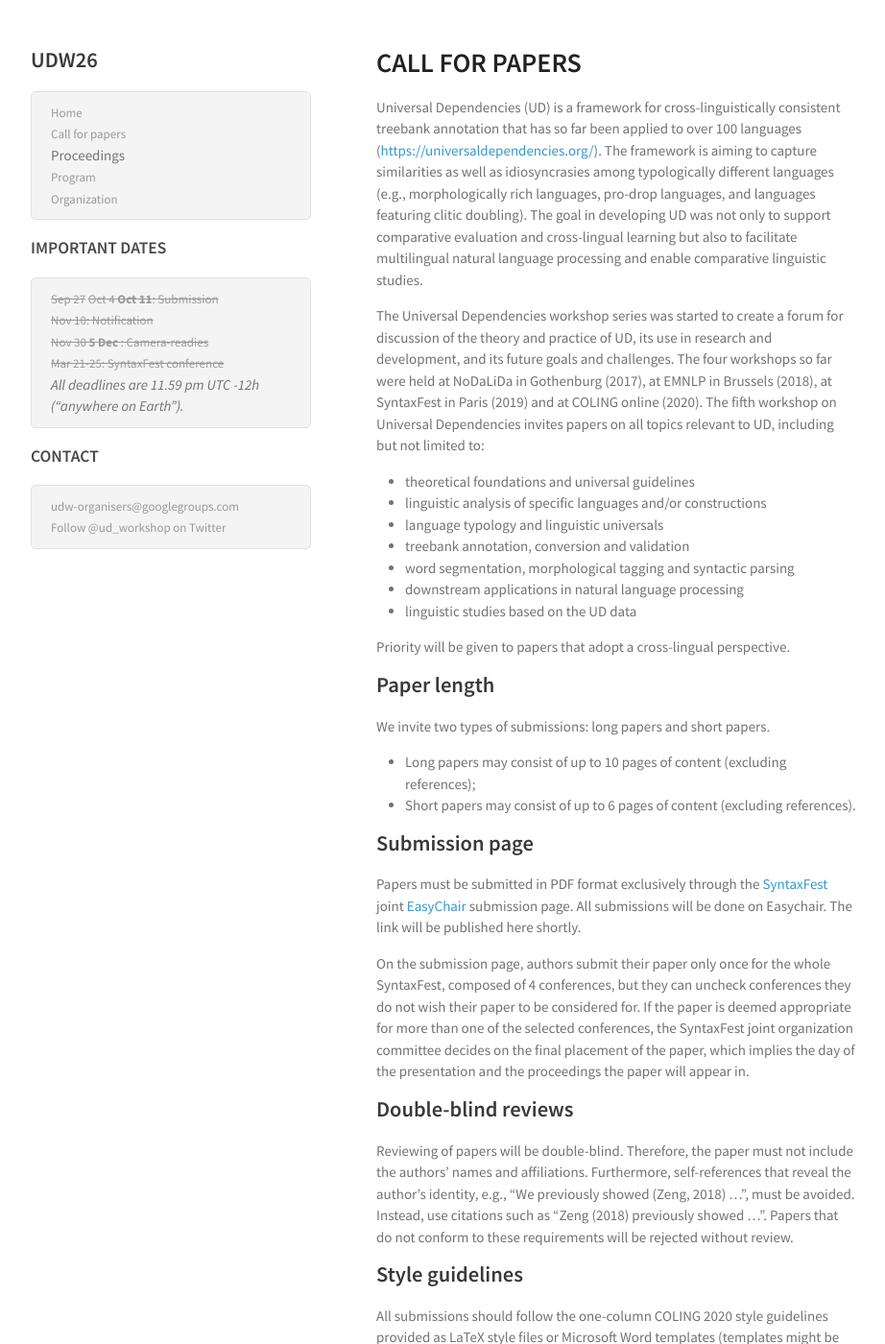
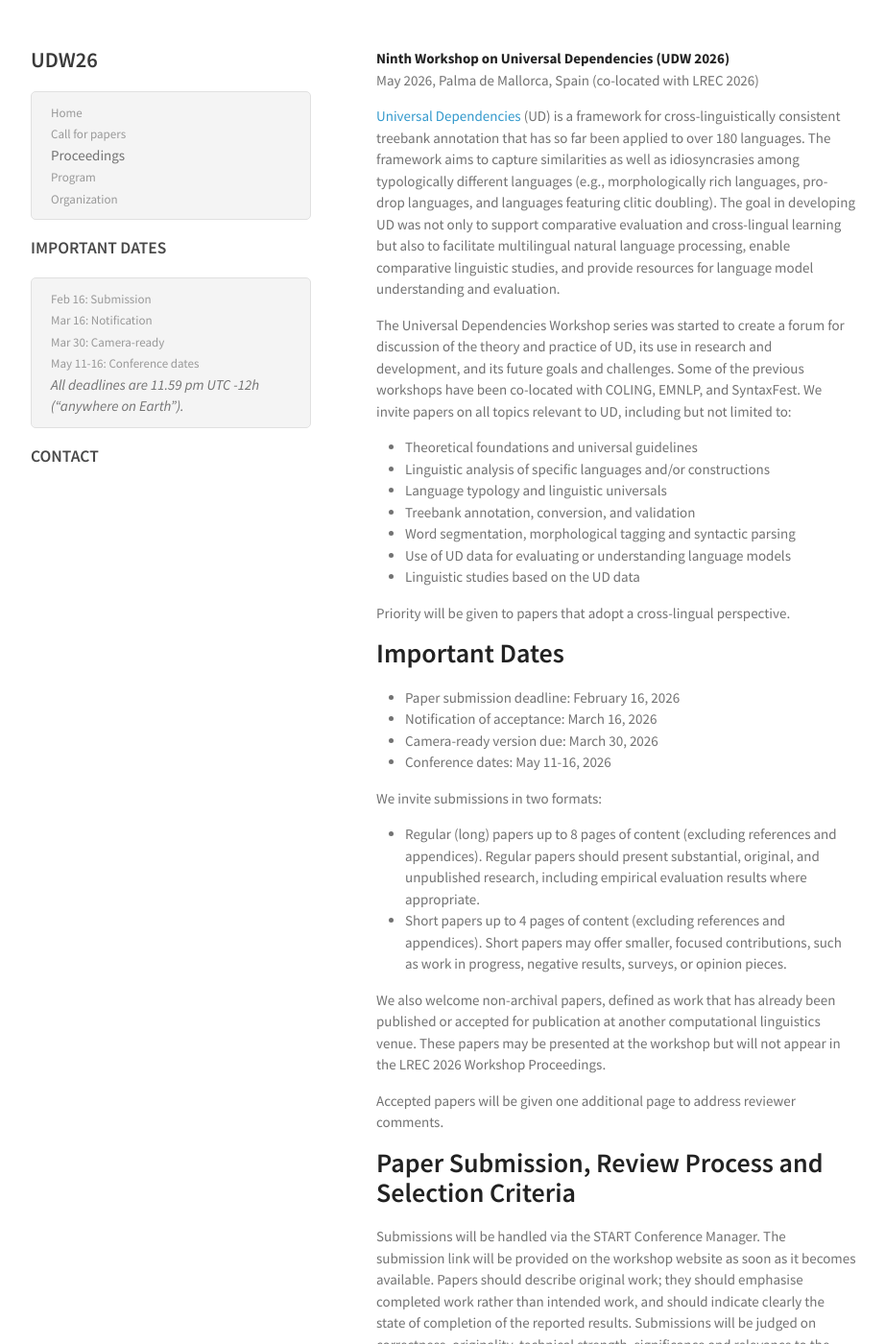
Before and after one commit to UniversalDependencies/udw26, a Jekyll site: the page built from cfp.md, in a window 1280 px wide and 1400 px high. Shown: the whole window at 96% size, without its empty margins (178-1100 px from the left). Built offline with Jekyll 4.4.1, drawn with Linux system fonts in a browser that asks for light colours; our own code applies the rules of GitHub Pages for plain Markdown files; some of the changed text lies outside the part shown.

Commit message:
CfP and dates.

```diff
--- a/_includes/header.html
+++ b/_includes/header.html
@@ -14,16 +14,21 @@
 
 <h3>IMPORTANT DATES </h3>
 <ul>
+<!--
     <li><span><del>Sep 27</del> <del>Oct 4 <b>Oct 11</b>: Submission</del>  </span></li>
-    <li><span><del>Nov 10: Notification</del></span></li>
-    <li><span><del>Nov 30<b> 5 Dec </b>: Camera-readies</del> </span></li>
-    <li><span><del>Mar 21-25: SyntaxFest conference</del></span></li>
+-->
+    <li><span>Feb 16: Submission</span></li>
+    <li><span>Mar 16: Notification</span></li>
+    <li><span>Mar 30: Camera-ready</span></li>
+    <li><span>May 11-16: Conference dates</span></li>
     <i>All deadlines are 11.59 pm UTC -12h (“anywhere on Earth”).</i>
 </ul>
 
 
 <h3>CONTACT</h3>
+<!--
 <ul>
   <li><span><a href="mailto:udw-organisers@googlegroups.com">udw-organisers@googlegroups.com</a></span></li>
   <li> <a href="https://twitter.com/ud_workshop"> Follow @ud_workshop on Twitter</a> </li>
 </ul>
+-->
--- a/cfp.md
+++ b/cfp.md
@@ -1,46 +1,98 @@
----
-layout: page
-title: Call for papers
----
+**Ninth Workshop on Universal Dependencies (UDW 2026)**
+May 2026, Palma de Mallorca, Spain (co-located with LREC 2026)
 
-# CALL FOR PAPERS
+[Universal Dependencies](https://universaldependencies.org) (UD) is a
+framework for cross-linguistically consistent treebank annotation that
+has so far been applied to over 180 languages. The framework aims to
+capture similarities as well as idiosyncrasies among typologically
+different languages (e.g., morphologically rich languages, pro-drop
+languages, and languages featuring clitic doubling). The goal in
+developing UD was not only to support comparative evaluation and
+cross-lingual learning but also to facilitate multilingual natural
+language processing, enable comparative linguistic studies, and
+provide resources for language model understanding and evaluation.
 
-Universal Dependencies (UD) is a framework for cross-linguistically consistent treebank annotation that has so far been applied to over 100 languages (<https://universaldependencies.org/>). The framework is aiming to capture similarities as well as idiosyncrasies among typologically different languages (e.g., morphologically rich languages, pro-drop languages, and languages featuring clitic doubling). The goal in developing UD was not only to support comparative evaluation and cross-lingual learning but also to facilitate multilingual natural language processing and enable comparative linguistic studies.
+The Universal Dependencies Workshop series was started to create a
+forum for discussion of the theory and practice of UD, its use in
+research and development, and its future goals and challenges. Some of
+the previous workshops have been co-located with COLING, EMNLP, and
+SyntaxFest. We invite papers on all topics relevant to UD, including
+but not limited to:
 
-The Universal Dependencies workshop series was started to create a forum for discussion of the theory and practice of UD, its use in research and development, and its future goals and challenges. The four workshops so far were held at NoDaLiDa in Gothenburg (2017), at EMNLP in Brussels (2018), at SyntaxFest in Paris (2019) and at COLING online (2020). The fifth workshop on Universal Dependencies invites papers on all topics relevant to UD, including but not limited to:
-
-- theoretical foundations and universal guidelines
-- linguistic analysis of specific languages and/or constructions
-- language typology and linguistic universals
-- treebank annotation, conversion and validation
-- word segmentation, morphological tagging and syntactic parsing
-- downstream applications in natural language processing
-- linguistic studies based on the UD data
+- Theoretical foundations and universal guidelines
+- Linguistic analysis of specific languages and/or constructions
+- Language typology and linguistic universals
+- Treebank annotation, conversion, and validation
+- Word segmentation, morphological tagging and syntactic parsing
+- Use of UD data for evaluating or understanding language models
+- Linguistic studies based on the UD data
 
 Priority will be given to papers that adopt a cross-lingual perspective.
 
-## Paper length
+# Important Dates
 
-We invite two types of submissions: long papers and short papers.
+- Paper submission deadline: February 16, 2026
+- Notification of acceptance: March 16, 2026
+- Camera-ready version due: March 30, 2026
+- Conference dates: May 11-16, 2026
 
-* Long papers may consist of up to 10 pages of content (excluding references);
-* Short papers may consist of up to 6 pages of content (excluding references).
+We invite submissions in two formats:
 
-## Submission page
+- Regular (long) papers up to 8 pages of content
+  (excluding references and appendices). Regular papers should present
+  substantial, original, and unpublished research, including empirical
+  evaluation results where appropriate.
+- Short papers up to 4 pages of content (excluding references and
+  appendices).  Short papers may offer smaller, focused contributions,
+  such as work in progress, negative results, surveys, or opinion
+  pieces.
 
-Papers must be submitted in PDF format exclusively through the [SyntaxFest](https://syntaxfest.github.io/) joint [EasyChair](https://easychair.org/conferences/?conf=syntaxfest2021) submission page. All submissions will be done on Easychair. The link will be published here shortly.
+We also welcome non-archival papers, defined as work that has already
+been published or accepted for publication at another computational
+linguistics venue. These papers may be presented at the workshop but
+will not appear in the LREC 2026 Workshop Proceedings.
 
-On the submission page, authors submit their paper only once for the whole SyntaxFest, composed of 4 conferences, but they can uncheck conferences they do not wish their paper to be considered for. If the paper is deemed appropriate for more than one of the selected conferences, the SyntaxFest joint organization committee decides on the final placement of the paper, which implies the day of the presentation and the proceedings the paper will appear in.
+Accepted papers will be given one additional page to address reviewer
+comments.
 
-## Double-blind reviews
+# Paper Submission, Review Process and Selection Criteria
 
-Reviewing of papers will be double-blind. Therefore, the paper must not include the authors' names and affiliations. Furthermore, self-references that reveal the author's identity, e.g., "We previously showed (Zeng, 2018) ...", must be avoided. Instead, use citations such as "Zeng (2018) previously showed ...". Papers that do not conform to these requirements will be rejected without review.
+Submissions will be handled via the START Conference Manager. The
+submission link will be provided on the workshop website as soon as it
+becomes available.  Papers should describe original work; they should
+emphasise completed work rather than intended work, and should
+indicate clearly the state of completion of the reported results.
+Submissions will be judged on correctness, originality, technical
+strength, significance and relevance to the conference, and interest
+to the attendees.
 
-## Style guidelines
+All papers will undergo a double-blind peer review process, with final
+acceptance decisions made by the workshop chairs. Submissions
+that violate the requirements above will be rejected without review.
 
-All submissions should follow the one-column COLING 2020 style guidelines provided as LaTeX style files or Microsoft Word templates (templates might be subject to slight modifications for compatibility reasons). The files are [downloadable here](/resources/syntaxfest2021style.zip).
-Any appendix or supplementary material should be submitted as part of the main pdf and they *do not count towards the page limit*.
+All submissions should follow the two-column LREC style guidelines. We
+strongly recommend the use of the LaTeX style files, OpenDocument, or
+Microsoft Word templates created for LREC:
+<https://lrec2026.info/authors-kit/>. All papers must be
+anonymous, i.e., not reveal author(s) on the title page or through
+self-references. So, e.g., “We previously showed (Smith, 2020) …”,
+should be avoided. Instead, use citations such as “Smith (2020)
+previously showed …”.
 
-## Proceedings
+# LRE-Map and Sharing Language Resources
 
-For the authors' convenience, despite the conference being held in March 2022, the Proceedings of SyntaxFest 2021 will be published in December 2021 in the [ACL Anthology](https://www.aclweb.org/anthology/).
+When submitting a paper from the START page, authors will be asked to
+provide essential information about resources (in a broad sense, i.e.
+also technologies, standards, evaluation kits, etc.) that have been
+used for the work described in the paper or are a new result of your
+research. Moreover, ELRA encourages all LREC authors to share the
+described LRs (data, tools, services, etc.) to enable their reuse and
+replicability of experiments (including evaluation ones).
+
+# Presentation Format
+
+Accepted papers will be presented as oral or poster presentations. The
+mode of presentation will be determined by the workshop chairs and
+does not reflect the quality of the submission.
+
+Accepted papers will be published in the LREC 2026 Workshop Proceedings.
```
